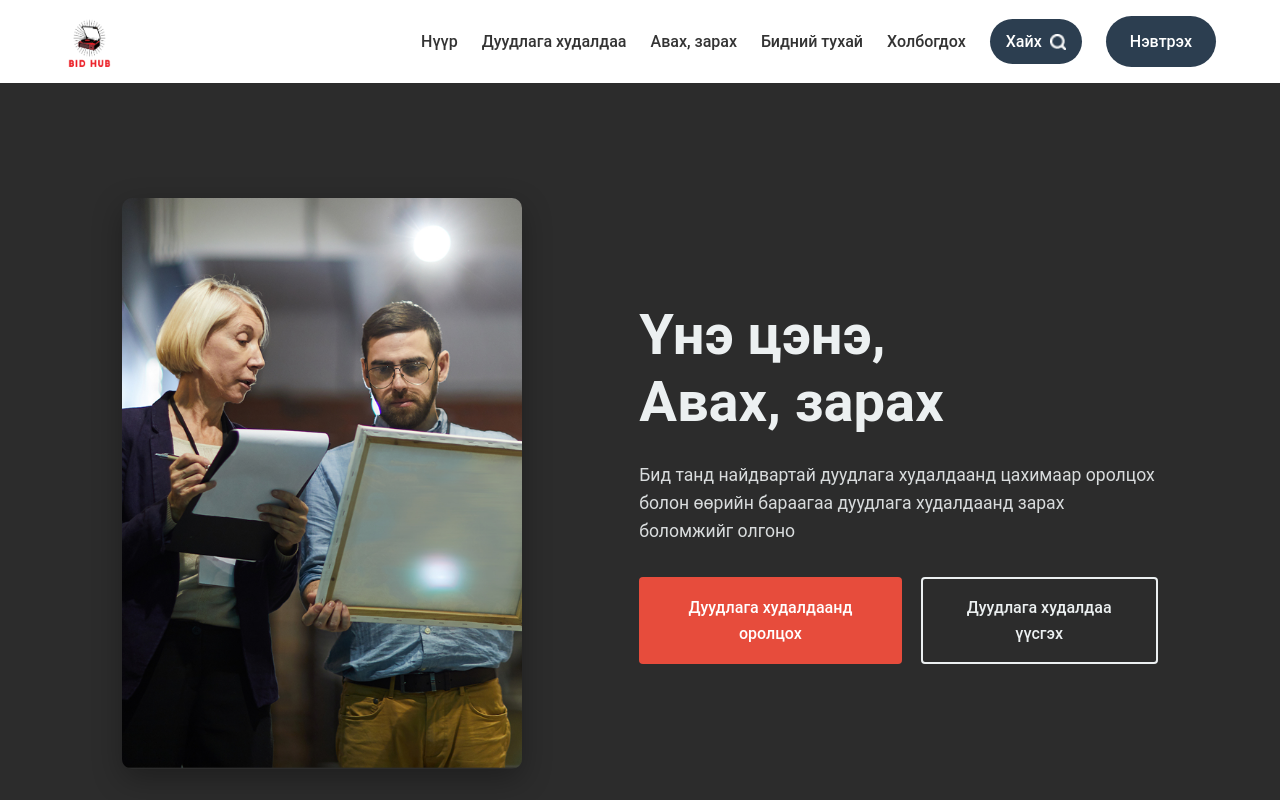
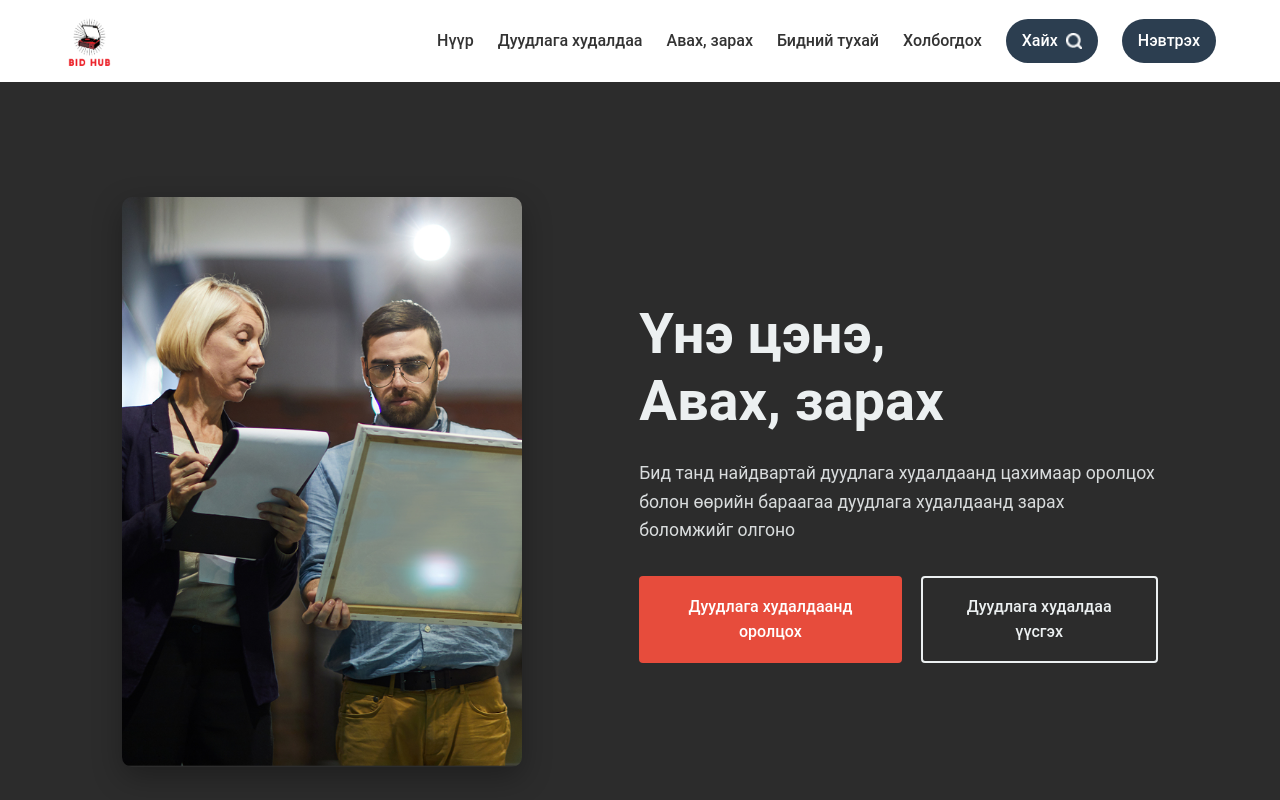
Before and after one commit to Nak-1/BIHDUB_APP, a Next.js app in the folder bidhub_app/: page / in a window 1280 px wide. Shown: the top 800 px of the page. Built offline with nearby package versions, Linux system fonts and the light colour scheme.

Commit message:
changed padding header

```diff
--- a/bidhub_app/styles/Header.css
+++ b/bidhub_app/styles/Header.css
@@ -94,7 +94,7 @@ header.scrolled .navbar {
   background: #2c3e50;
   color: white !important;
   border: none;
-  padding: 0.8rem 1.5rem;
+  padding: 0.6rem 1rem;
   border-radius: 4rem;
   cursor: pointer;
   transition: background-color 0.3s ease;
```
